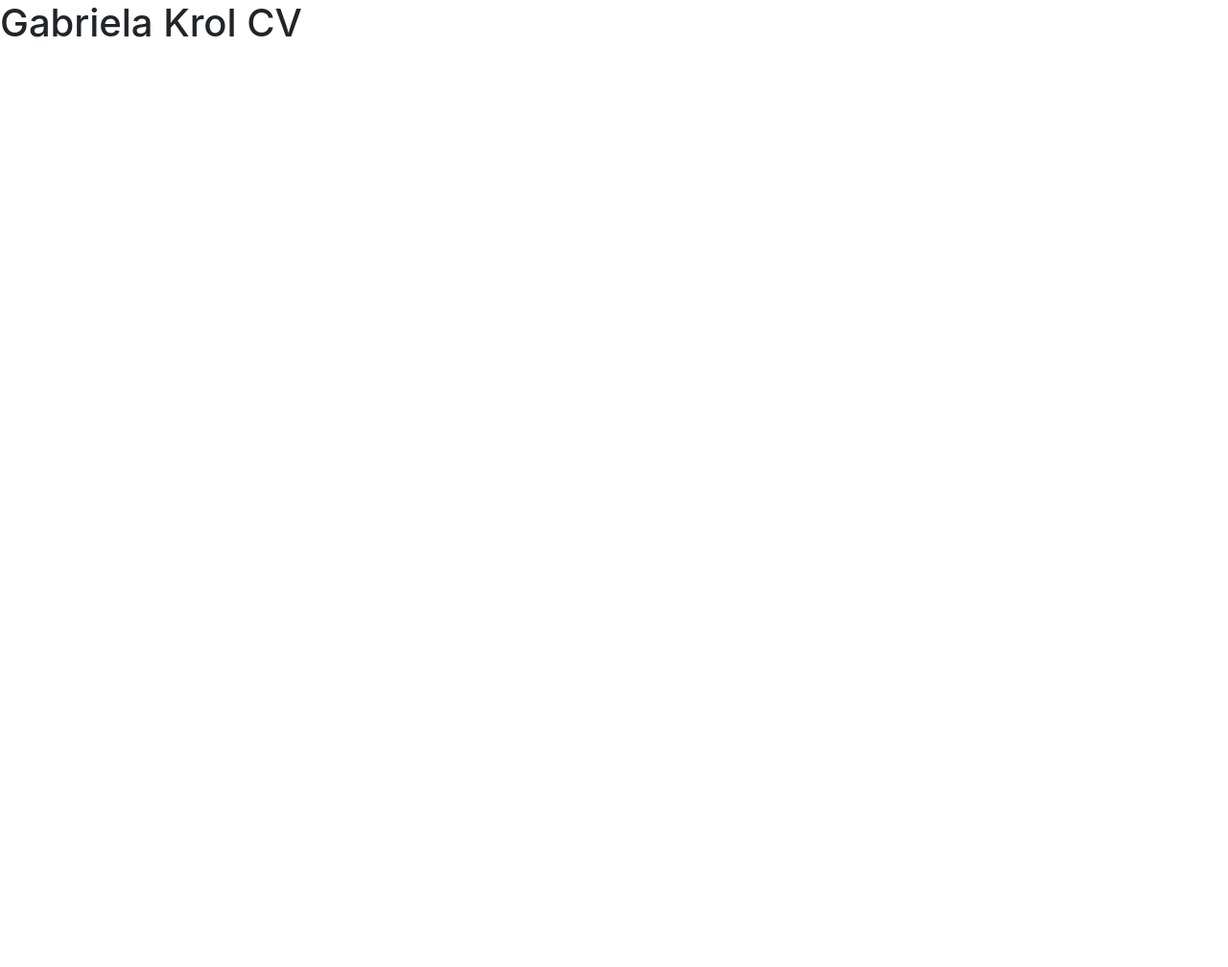
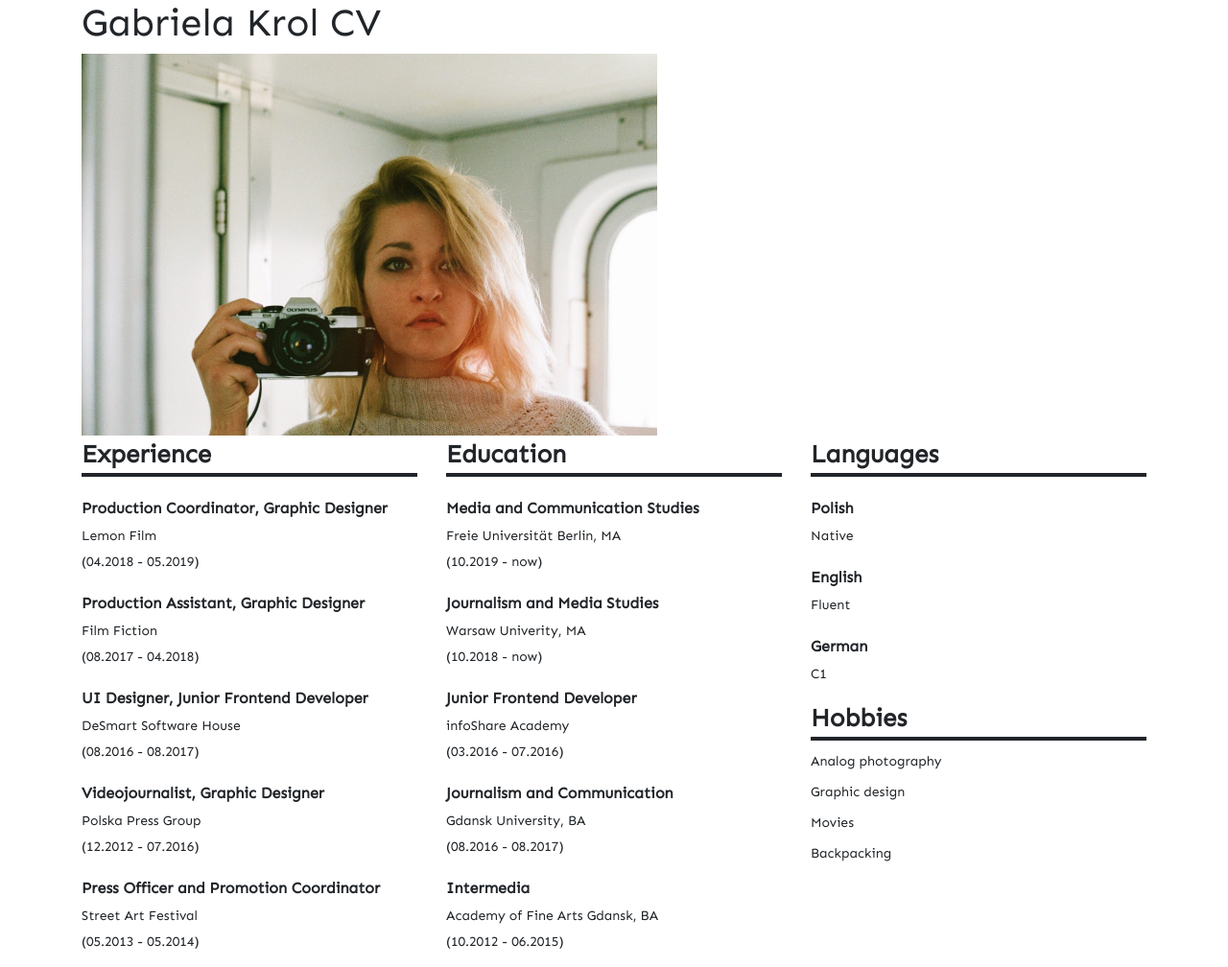
Before and after one commit to gabriela-krol/cv, a plain HTML site: page index.html in a window 1280 px wide. Shown: the whole page at 96% size. Before the commit the page ends 800 px from the top, so only its background shows below. Drawn offline with nearby package versions, Linux system fonts and the light colour scheme.

Commit message:
first content

```diff
--- a/index.html
+++ b/index.html
@@ -1,18 +1,113 @@
 <!doctype html>
 <html lang="en">
 <head>
-    <!-- Required meta tags -->
     <meta charset="utf-8">
     <meta name="viewport" content="width=device-width, initial-scale=1, shrink-to-fit=no">
-
-    <!-- Bootstrap CSS -->
     <link rel="stylesheet" href="https://stackpath.bootstrapcdn.com/bootstrap/4.3.1/css/bootstrap.min.css" integrity="sha384-ggOyR0iXCbMQv3Xipma34MD+dH/1fQ784/j6cY/iJTQUOhcWr7x9JvoRxT2MZw1T" crossorigin="anonymous">
-
+    <link href="https://fonts.googleapis.com/css?family=Sen&display=swap" rel="stylesheet">
+    <link rel="stylesheet" type="text/css" href="style.css">
     <title>Gabriela Krol - CV</title>
 </head>
 <body>
+    <div class="container">
+        <div>
             <h1>Gabriela Krol CV</h1>
+            <img class="header__picture" src="/resources/photo.jpg">
+        </div>
+        <div class="row">
+            <div class="col-md-4">
+                <p class="section__title">Experience</p>
+                <div class="positon">
+                    <p class="positon__name">Production Coordinator, Graphic Designer</p>
+                    <p class="positon__details">Lemon Film</p>
+                    <p class="positon__details">(04.2018 - 05.2019)</p>
+                </div>
+                <div class="positon">
+                    <p class="positon__name">Production Assistant, Graphic Designer</p>
+                    <p class="positon__details">Film Fiction</p>
+                    <p class="positon__details">(08.2017 - 04.2018)</p>
+                </div>
+                <div class="positon">
+                    <p class="positon__name">UI Designer, Junior Frontend Developer</p>
+                    <p class="positon__details">DeSmart Software House</p>
+                    <p class="positon__details">(08.2016 - 08.2017)</p>
+                </div>
+                <div class="positon">
+                    <p class="positon__name">Videojournalist, Graphic Designer</p>
+                    <p class="positon__details">Polska Press Group</p>
+                    <p class="positon__details">(12.2012 - 07.2016)</p>
+                </div>
+                <div class="positon">
+                    <p class="positon__name">Press Officer and Promotion Coordinator</p>
+                    <p class="positon__details">Street Art Festival</p>
+                    <p class="positon__details">(05.2013 - 05.2014)</p>
+                </div>
+            </div>
+            <div class="col-md-4">
+                <p class="section__title">Education</p>
+                <div class="positon">
+                    <p class="positon__name">Media and Communication Studies</p>
+                    <p class="positon__details">Freie Universität Berlin, MA</p>
+                    <p class="positon__details">(10.2019 - now)</p>
+                </div>
+                <div class="positon">
+                    <p class="positon__name">Journalism and Media Studies</p>
+                    <p class="positon__details">Warsaw Univerity, MA</p>
+                    <p class="positon__details">(10.2018 - now)</p>
+                </div>
+                <div class="positon">
+                    <p class="positon__name">Junior Frontend Developer</p>
+                    <p class="positon__details">infoShare Academy</p>
+                    <p class="positon__details">(03.2016 - 07.2016)</p>
+                </div>
+                <div class="positon">
+                    <p class="positon__name">Journalism and Communication</p>
+                    <p class="positon__details">Gdansk University, BA</p>
+                    <p class="positon__details">(08.2016 - 08.2017)</p>
+                </div>
+                <div class="positon">
+                    <p class="positon__name">Intermedia</p>
+                    <p class="positon__details">Academy of Fine Arts Gdansk, BA</p>
+                    <p class="positon__details">(10.2012 - 06.2015)</p>
+                </div>
 
+            </div>
+            <div class="col-md-4">
+                <div class="row">
+                    <div class="col-md-12">
+                        <p class="section__title">Languages</p>
+                        <div class="positon">
+                            <p class="positon__name">Polish</p>
+                            <p class="positon__details">Native</p>
+                        </div>
+                        <div class="positon">
+                            <p class="positon__name">English</p>
+                            <p class="positon__details">Fluent</p>
+                        </div>
+                        <div class="positon">
+                            <p class="positon__name">German</p>
+                            <p class="positon__details">C1</p>
+                        </div>
+                    </div>
+                    <div class="col-md-12">
+                        <p class="section__title">Hobbies</p>
+                        <div class="positon">
+                            <p class="positon__details">Analog photography</p>
+                        </div>
+                        <div class="positon">
+                            <p class="positon__details">Graphic design</p>
+                        </div>
+                        <div class="positon">
+                            <p class="positon__details">Movies</p>
+                        </div>
+                        <div class="positon">
+                            <p class="positon__details">Backpacking</p>
+                        </div>
+                    </div>
+                </div>
+            </div>
+        </div>
+    </div>
     <!-- Optional JavaScript -->
     <!-- jQuery first, then Popper.js, then Bootstrap JS -->
     <script src="https://code.jquery.com/jquery-3.3.1.slim.min.js" integrity="sha384-q8i/X+965DzO0rT7abK41JStQIAqVgRVzpbzo5smXKp4YfRvH+8abtTE1Pi6jizo" crossorigin="anonymous"></script>
--- a/style.css
+++ b/style.css
@@ -0,0 +1,26 @@
+body {
+  font-family: 'Sen', sans-serif;
+}
+
+.section__title {
+  font-size: 26px;
+  font-weight: 700;
+  border-bottom: 4px solid;
+}
+
+.positon {
+  padding-top: 5px;
+}
+
+.positon__details {
+  margin-top: -10px;
+  font-size: 14px;
+}
+
+.positon__name {
+  font-weight: 700;
+}
+
+.header__picture {
+  width: 600px;
+}
```
Also changed, not shown: resources/photo.jpg (added). Lines whose indentation alone changed are shown as unchanged.
